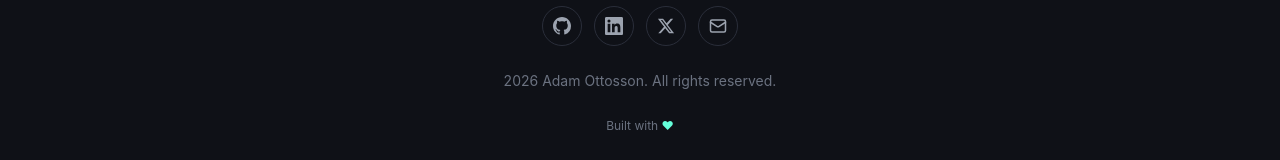
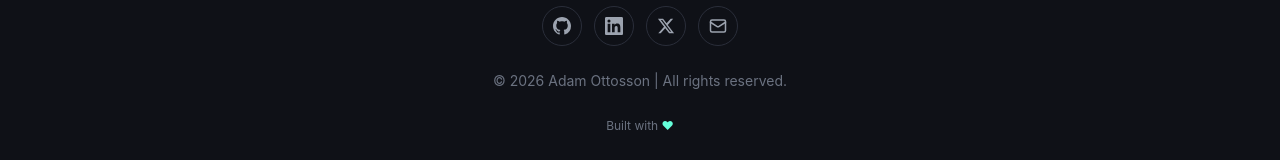
Before and after one commit to addee1/adam-dev-portfolio, a Next.js app: page / in a window 1280 px wide. Shown: the part 4278-4438 px from the top of the page. Built offline with nearby package versions, Linux system fonts and the light colour scheme.

Commit message:
updates copyright string in footer

```diff
--- a/components/portfolio/Footer.tsx
+++ b/components/portfolio/Footer.tsx
@@ -47,14 +47,13 @@ export default function Footer() {
               className={styles.socialLink}
               target="_blank"
               rel="noopener noreferrer"
-              aria-label={link.name}
-            >
+              aria-label={link.name}>
               <SocialIcon icon={link.icon} />
             </a>
           ))}
         </div>
         <p className={styles.copyright}>
-          {new Date().getFullYear()} Adam Ottosson. All rights reserved.
+          © {new Date().getFullYear()}  Adam Ottosson | All rights reserved.
         </p>
         <p className={styles.builtWith}>
           Built with <span> ♥</span>
```
